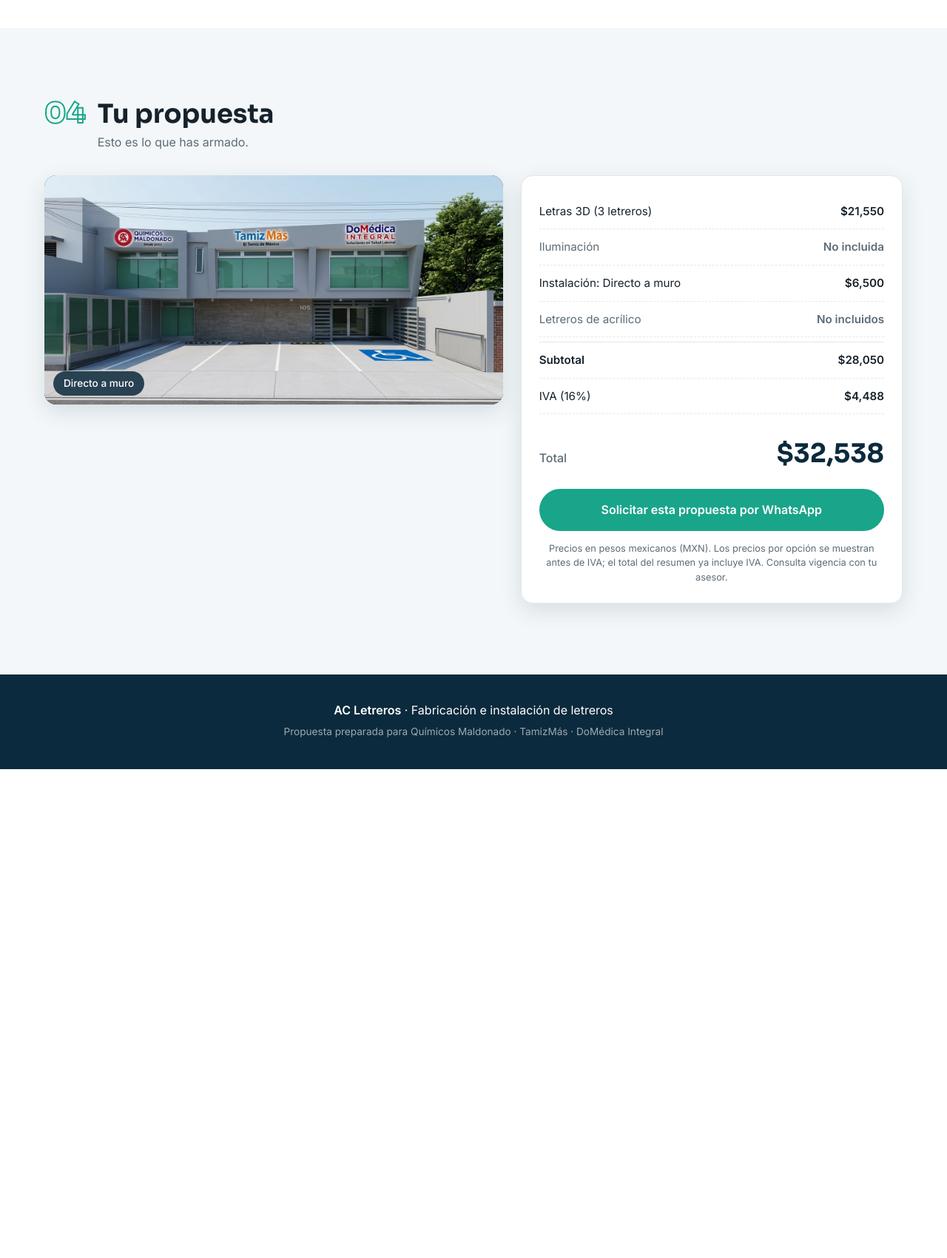
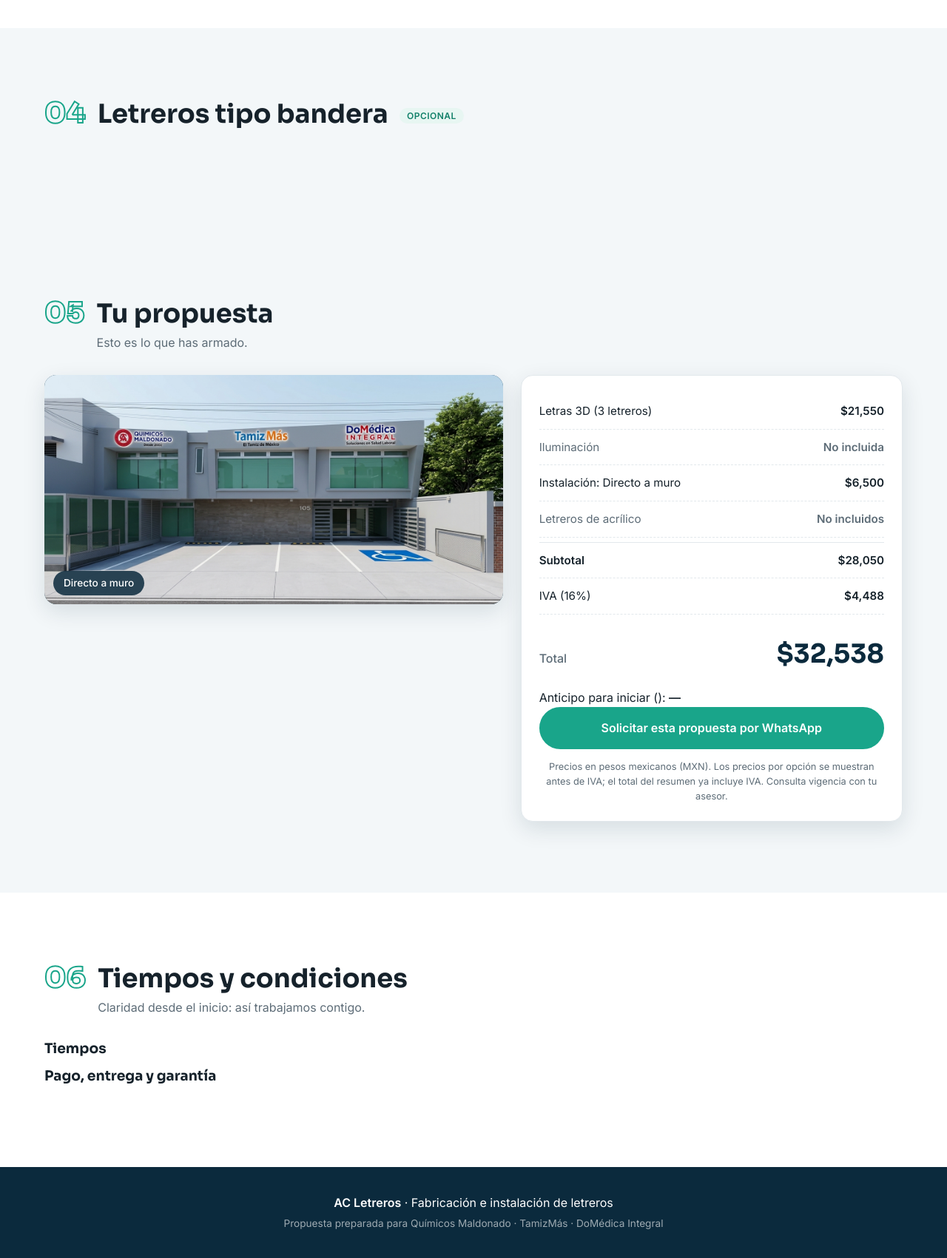
Before and after one commit to soyelMeno/quimicosMaldonado, a plain HTML site: page index.html in a window 1280 px wide. Shown: the part 3640-5341 px from the top of the page at 74% size. Before the commit the page ends 4680 px from the top, so only its background shows below. Drawn offline with Linux system fonts and the light colour scheme.

Commit message:
Add files via upload

```diff
--- a/index.html
+++ b/index.html
@@ -16,7 +16,7 @@
   <!-- ENCABEZADO -->
   <header class="topbar" id="topbar">
     <div class="wrap topbar__inner">
-      <a href="#inicio" class="brand" aria-label="AC Letreros">
+      <a href="https://www.instagram.com/ac_letreros/" class="brand" id="brandLink" target="_blank" rel="noopener" aria-label="AC Letreros en Instagram">
         <span class="brand__mark">AC</span>
         <span class="brand__text">Letreros</span>
       </a>
@@ -80,6 +80,8 @@
           </div>
         </div>
 
+        <div class="features" id="detallesLetras"></div>
+
         <!-- Iluminación -->
         <label class="toggle" id="toggleLuz">
           <input type="checkbox" id="luz">
@@ -142,11 +144,26 @@
       </div>
     </section>
 
-    <!-- RESUMEN -->
+    <!-- SECCIÓN 4: LETREROS TIPO BANDERA -->
+    <section class="section section--alt" id="banderas">
+      <div class="wrap">
+        <header class="section__head">
+          <span class="step">04</span>
+          <div>
+            <h2>Letreros tipo bandera <small class="tag">Opcional</small></h2>
+            <p data-ban-desc></p>
+          </div>
+        </header>
+
+        <div class="banderas" id="banderasItems"></div>
+      </div>
+    </section>
+
+    <!-- RESUMEN 5 -->
     <section class="section section--alt" id="resumen">
       <div class="wrap">
         <header class="section__head">
-          <span class="step">04</span>
+          <span class="step">05</span>
           <div>
             <h2>Tu propuesta</h2>
             <p>Esto es lo que has armado.</p>
@@ -165,6 +182,7 @@
               <span>Total</span>
               <strong data-total>—</strong>
             </div>
+            <p class="anticipo">Anticipo para iniciar (<span data-anticipo-pct></span>): <strong data-anticipo>—</strong></p>
             <a href="#" class="btn btn--wide" id="cta" target="_blank" rel="noopener">Solicitar esta propuesta por WhatsApp</a>
             <p class="note" data-nota></p>
           </div>
@@ -172,6 +190,30 @@
       </div>
     </section>
   </main>
+
+  <!-- SECCIÓN 6: TIEMPOS Y CONDICIONES -->
+    <section class="section" id="condiciones">
+      <div class="wrap">
+        <header class="section__head">
+          <span class="step">06</span>
+          <div>
+            <h2>Tiempos y condiciones</h2>
+            <p>Claridad desde el inicio: así trabajamos contigo.</p>
+          </div>
+        </header>
+
+        <div class="cond">
+          <article class="cond__card">
+            <h3>Tiempos</h3>
+            <ol class="cond__list cond__list--steps" id="condTiempos"></ol>
+          </article>
+          <article class="cond__card">
+            <h3>Pago, entrega y garantía</h3>
+            <ul class="cond__list" id="condPago"></ul>
+          </article>
+        </div>
+      </div>
+    </section>
 
   <!-- BARRA FIJA MÓVIL -->
   <div class="stickybar" id="stickybar">
```
